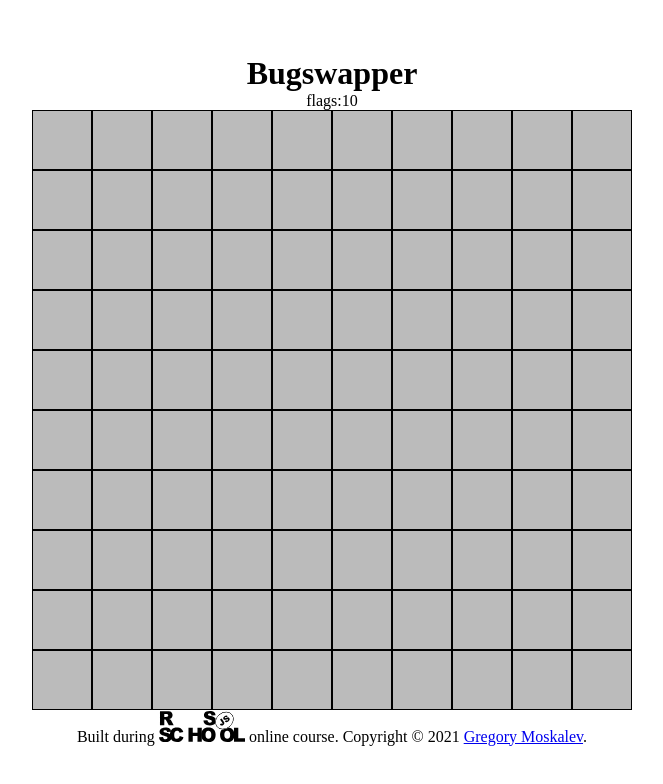
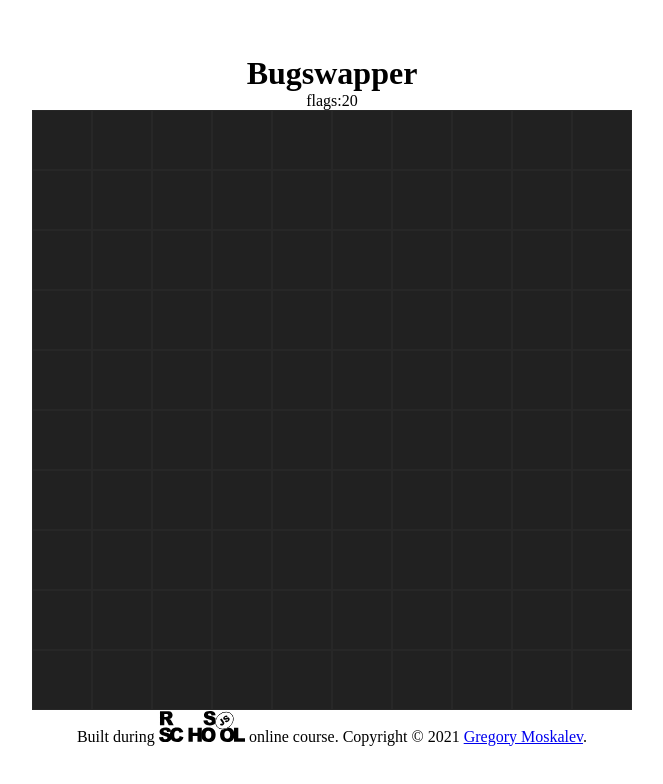
Before and after one commit to GregoryMoskalev/react-game, a React (Create React App) app in the folder react-game/: page / in a window 1280 px wide. Shown: the top 784 px of the page, without its empty margins (308-971 px from the left). Built offline with nearby package versions, Linux system fonts and the light colour scheme.

Commit message:
feat: add basic style

```diff
--- a/react-game/public/index.html
+++ b/react-game/public/index.html
@@ -8,6 +8,7 @@
   <meta name="theme-color" content="#000000" />
   <meta name="description" content="Web site created using create-react-app" />
   <link rel="apple-touch-icon" href="%PUBLIC_URL%/logo192.png" />
+  <link href="https://fonts.googleapis.com/icon?family=Material+Icons" rel="stylesheet">
   <!--
       manifest.json provides metadata used when your web app is installed on a
       user's mobile device or desktop. See https://developers.google.com/web/fundamentals/web-app-manifest/
--- a/react-game/src/components/Board/Board.tsx
+++ b/react-game/src/components/Board/Board.tsx
@@ -5,7 +5,7 @@ import './Board.scss';
 
 const rows = 10;
 const columns = 10;
-const bugs = 10;
+const bugs = 20;
 
 const [field, arrOfBugs] = plantBugs(rows, columns, bugs);
 
--- a/react-game/src/components/Cell/Cell.scss
+++ b/react-game/src/components/Cell/Cell.scss
@@ -4,28 +4,36 @@
   height: 60px;
   align-items: center;
   justify-content: center;
-  border: 1px solid black;
-  background-color: #bbb;
+  border: 1px solid #272727;
+  background-color: #212121;
+
+  & img {
+    opacity: 0;
+  }
 
   &.Cell-flag {
     background-color: orange;
   }
   &.Cell-open {
-    background-color: #eee;
+    background-color: #323232;
+    & div {
+      opacity: 1;
+      color: white;
+    }
   }
   &.Cell-bomb {
-    background-color: red;
+    background-color: #323232;
   }
   &.blue {
-    color: blue;
+    color: #3fc1c9;
   }
   &.green {
-    color: green;
+    color: #a7ff83;
   }
   &.red {
-    color: red;
+    color: #ffaaa5;
   }
   &.purple {
-    color: purple;
+    color: #c3bef0;
   }
 }
--- a/react-game/src/components/Cell/Cell.tsx
+++ b/react-game/src/components/Cell/Cell.tsx
@@ -13,7 +13,10 @@ const Cell: React.FC<CellProps> = (props) => {
   if (props.cell.flag) {
     classList += 'Cell-flag ';
   } else if (props.cell.open) {
-    classList += props.cell.value === 'B' ? 'Cell-bomb ' : 'Cell-open ';
+    classList += 'Cell-open ';
+    if (props.cell.value === 'B') {
+      classList += 'Cell-bomb';
+    }
   }
   if (props.cell.value > 3) {
     classList += 'purple';
@@ -31,7 +34,15 @@ const Cell: React.FC<CellProps> = (props) => {
       onClick={props.handleClick}
       onContextMenu={props.handleContextMenu}
     >
-      {props.cell.value ? `${props.cell.value}` : ''}
+      {props.cell.value ? props.cell.value === 'B' ? (
+        <div className={props.cell.open ? 'material-icons glitch' : ''} data-text="pest_control">
+          pest_control
+        </div>
+      ) : (
+        `${props.cell.value}`
+      ) : (
+        ''
+      )}
     </div>
   );
 };
--- a/react-game/src/index.scss
+++ b/react-game/src/index.scss
@@ -1,7 +1,7 @@
 * {
   margin: 0;
   padding: 0;
-	box-sizing:border-box;
+  box-sizing: border-box;
 }
 
 html {
@@ -16,4 +16,57 @@ body {
   flex-direction: column;
   justify-content: center;
   align-items: center;
+  transition: all .3s;
 }
+
+.glitch {
+  position: relative;
+  margin: 0 auto;
+}
+@keyframes noise-anim {
+  $steps: 20;
+  @for $i from 0 through $steps {
+    #{percentage($i*(1/$steps))} {
+      $top: random(100);
+      $bottom: random(101 - $top);
+      $topWithPercent: $top * 1%;
+      $bottomWithPercent: $bottom * 1%;
+      clip-path: inset(#{$topWithPercent} 0 #{$bottomWithPercent} 0);
+    }
+  }
+}
+.glitch::after {
+  content: attr(data-text);
+  position: absolute;
+  left: 2px;
+  text-shadow: -1px 0 red;
+  top: 0;
+  color: white;
+  background: 323232;
+  overflow: hidden;
+  animation: noise-anim 2s infinite linear alternate-reverse;
+}
+
+@keyframes noise-anim-2 {
+  $steps: 20;
+  @for $i from 0 through $steps {
+    #{percentage($i*(1/$steps))} {
+      $top: random(100);
+      $bottom: random(101 - $top);
+      $topWithPercent: $top * 1%;
+      $bottomWithPercent: $bottom * 1%;
+      clip-path: inset(#{$topWithPercent} 0 #{$bottomWithPercent} 0);
+    }
+  }
+}
+.glitch::before {
+  content: attr(data-text);
+  position: absolute;
+  left: -2px;
+  text-shadow: 1px 0 blue;
+  top: 0;
+  color: white;
+  background: 323232;
+  overflow: hidden;
+  animation: noise-anim-2 15s infinite linear alternate-reverse;
+}
```
Lines whose indentation alone changed are shown as unchanged.
